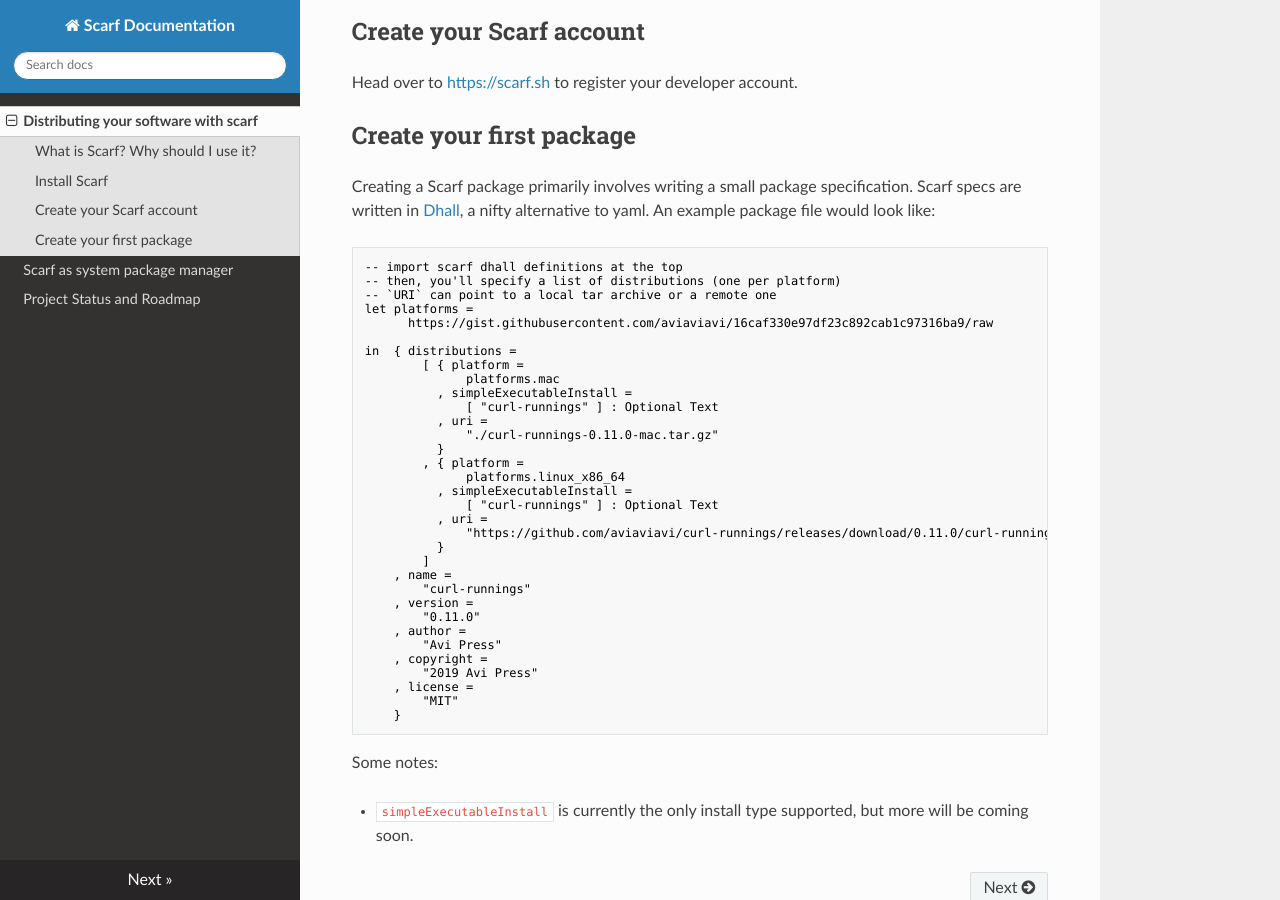
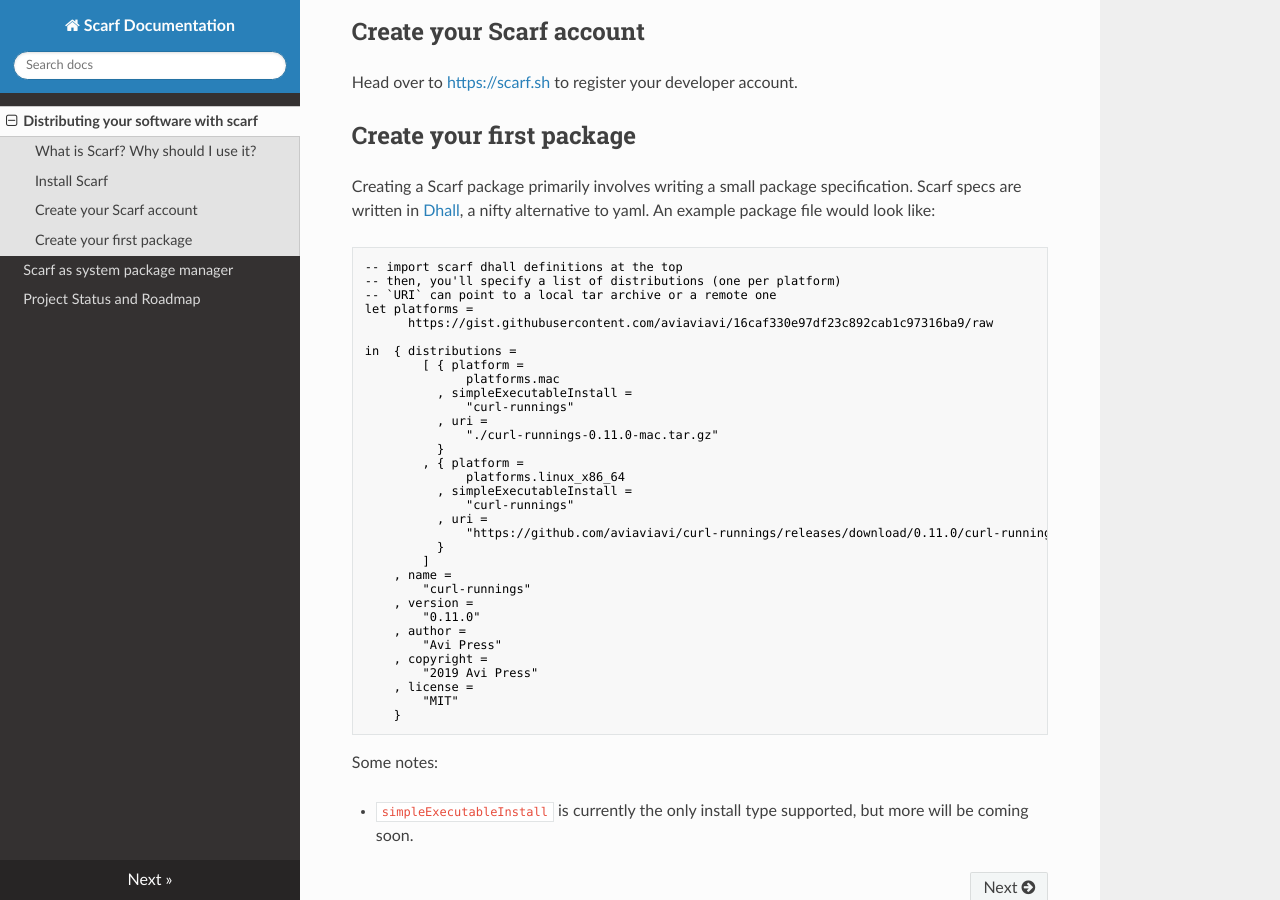
Before and after one commit to scarf-sh/scarf, an MkDocs documentation site: the page built from docs/docs/index.md, in a window 1280 px wide and 900 px high, scrolled down 820 px. Built offline with MkDocs 1.6.1, drawn with Linux system fonts in a browser that asks for light colours; nearby versions of some CDN libraries.

Commit message:
simple executable non optional type for now, since it's the only install type

```diff
--- a/docs/docs/index.md
+++ b/docs/docs/index.md
@@ -53,14 +53,14 @@ in  { distributions =
 		[ { platform =
 			  platforms.mac
 		  , simpleExecutableInstall =
-			  [ "curl-runnings" ] : Optional Text
+			  "curl-runnings"
 		  , uri =
 			  "./curl-runnings-0.11.0-mac.tar.gz"
 		  }
 		, { platform =
 			  platforms.linux_x86_64
 		  , simpleExecutableInstall =
-			  [ "curl-runnings" ] : Optional Text
+			  "curl-runnings"
 		  , uri =
 			  "https://github.com/aviaviavi/curl-runnings/releases/download/0.11.0/curl-runnings-0.11.0.tar.gz"
 		  }
```
Also changed, not shown: 5 other files.
